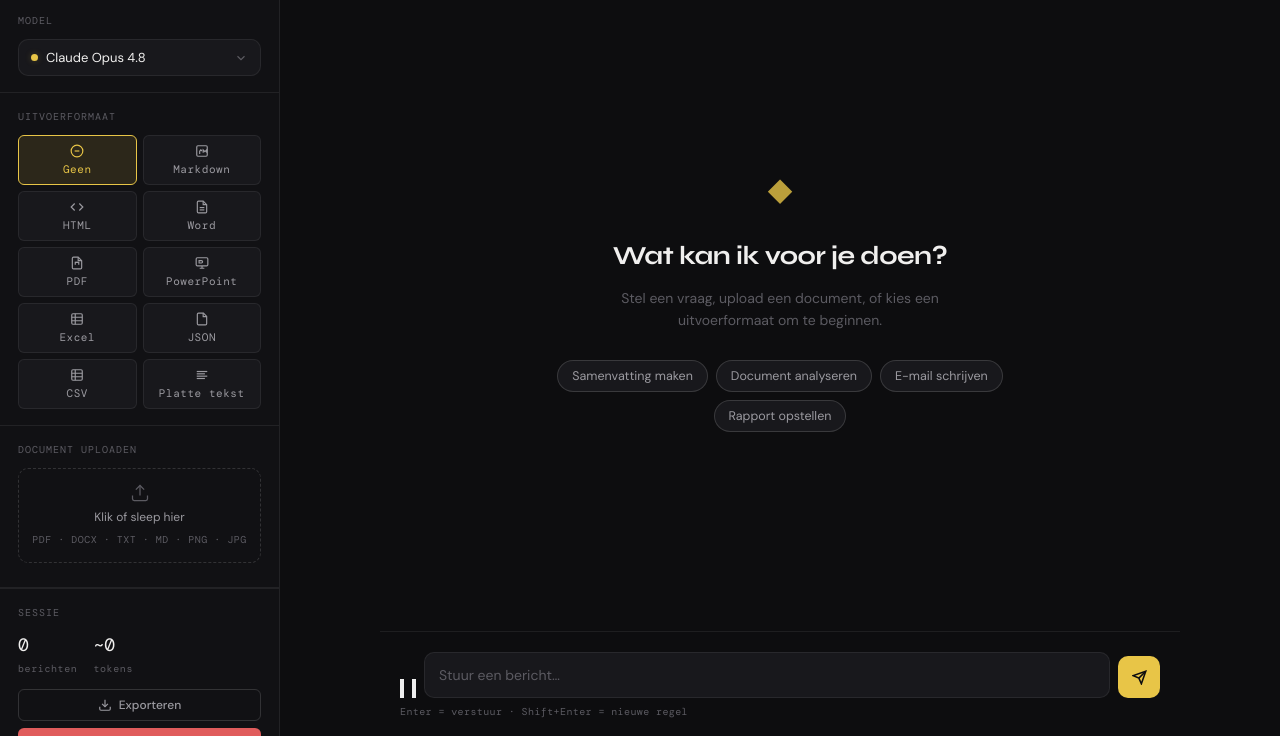
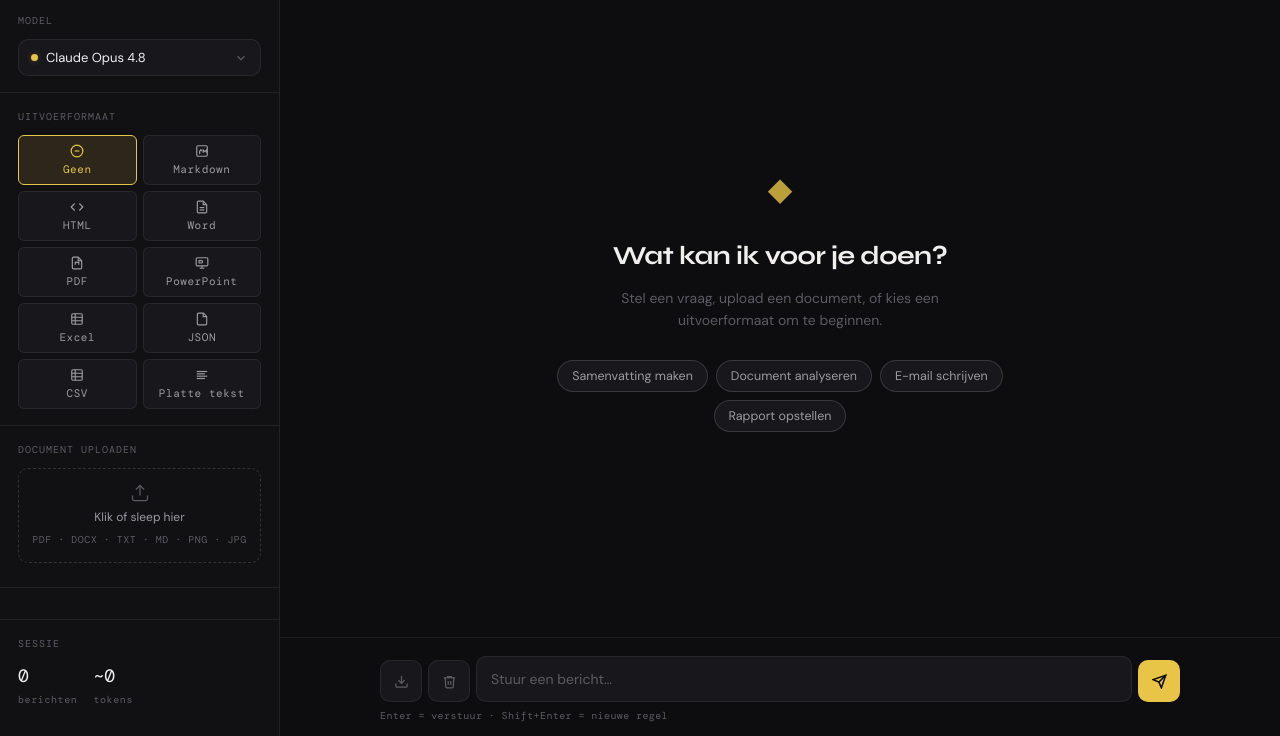
Before and after one commit to michaelsewalt-design/claude-ui, a website: page public/index.html in a window 1280 px wide. Shown: the part 64-800 px from the top of the page. Drawn offline with nearby package versions, Linux system fonts and the light colour scheme; a web font is replaced by a local one.

Commit message:
Add files via upload

```diff
--- a/public/css/style.css
+++ b/public/css/style.css
@@ -337,7 +337,7 @@ body {
 .stat-key { font-family: var(--font-mono); font-size: 10px; color: var(--text-3); letter-spacing: 0.06em; }
 
 /* ========= SIDEBAR ACTION BUTTONS ========= */
-.sidebar-actions { display: flex; flex-direction: column; gap: 7px; }
+.sidebar-actions { display: none; } /* Knoppen zitten nu in de input bar */
 
 .btn {
   display: inline-flex;
@@ -380,6 +380,7 @@ body {
   overflow: hidden;
   background: var(--bg);
   transition: margin-left 0.25s cubic-bezier(0.4,0,0.2,1);
+  /* Input area is sticky, dus geen extra padding nodig */
 }
 
 /* ========= TOPBAR ========= */
@@ -440,6 +441,7 @@ body {
   flex: 1;
   overflow-y: auto;
   padding: 0;
+  padding-bottom: 8px;
   scroll-behavior: smooth;
   position: relative;
 }
@@ -736,12 +738,19 @@ body {
 /* ========= INPUT AREA ========= */
 .input-area {
   flex-shrink: 0;
-  padding: 12px 20px 16px;
+  padding: 10px 16px 12px;
   border-top: 1px solid var(--border);
   background: var(--bg);
+  width: 100%;
+  /* Sticky onderaan — altijd zichtbaar op mobiel */
+  position: sticky;
+  bottom: 0;
+  z-index: 40;
+}
+
+.input-area-inner {
   max-width: 800px;
   margin: 0 auto;
-  width: 100%;
 }
 
 .input-attachments {
@@ -749,6 +758,9 @@ body {
   flex-wrap: wrap;
   gap: 6px;
   margin-bottom: 8px;
+  max-width: 800px;
+  margin-left: auto;
+  margin-right: auto;
 }
 
 .attach-chip {
@@ -774,8 +786,33 @@ body {
 
 .input-row {
   display: flex;
-  gap: 8px;
+  gap: 6px;
   align-items: flex-end;
+  max-width: 800px;
+  margin: 0 auto;
+}
+
+/* ── Actieknoppen naast invoerveld ── */
+.input-action-btn {
+  width: 42px; height: 42px; flex-shrink: 0;
+  background: var(--bg-3);
+  border: 1px solid var(--border);
+  border-radius: var(--radius);
+  color: var(--text-3);
+  cursor: pointer;
+  display: flex; align-items: center; justify-content: center;
+  transition: var(--trans);
+}
+.input-action-btn svg { width: 15px; height: 15px; }
+.input-action-btn:hover {
+  border-color: var(--accent);
+  color: var(--accent);
+  background: var(--accent-dim);
+}
+.input-action-btn--danger:hover {
+  border-color: var(--danger);
+  color: var(--danger);
+  background: var(--danger-dim);
 }
 
 .textarea-wrapper {
@@ -828,6 +865,9 @@ body {
   align-items: center;
   justify-content: space-between;
   margin-top: 6px;
+  max-width: 800px;
+  margin-left: auto;
+  margin-right: auto;
 }
 .input-hint {
   font-family: var(--font-mono);
```
